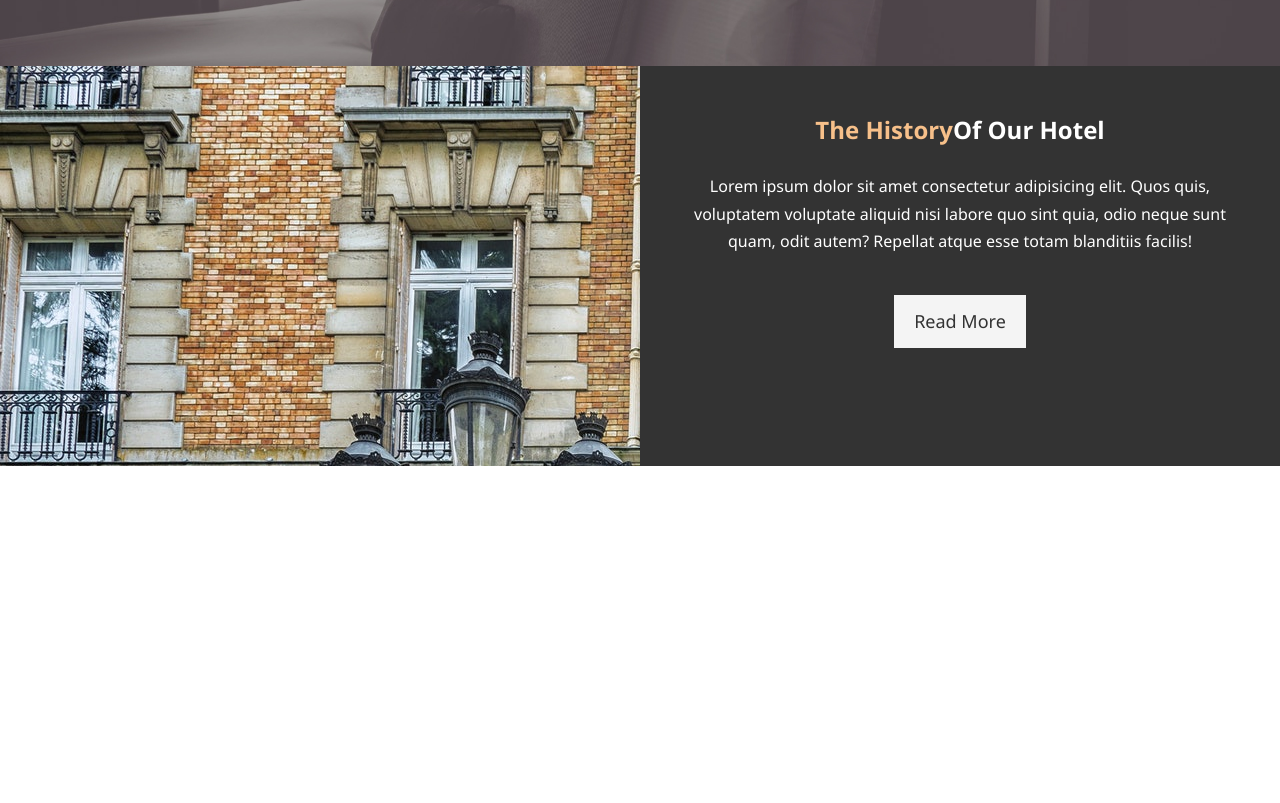
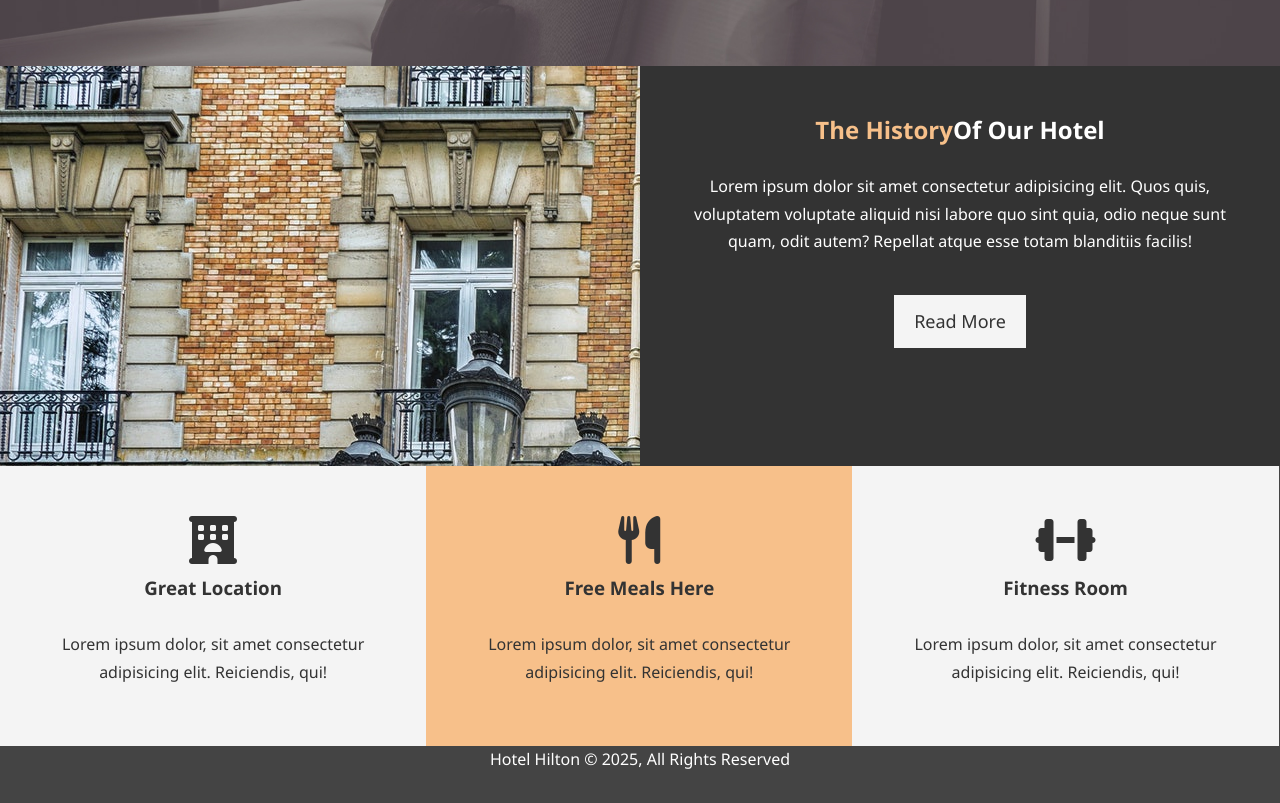
Before and after one commit to devnepal7gh/HotelWebsite, a plain HTML site: page index.html in a window 1280 px wide. Shown: the part 601-1404 px from the top of the page. Before the commit the page ends 1067 px from the top, so only its background shows below. Drawn offline with Linux system fonts and the light colour scheme.

Commit message:
Complete Home Page

```diff
--- a/css/style.css
+++ b/css/style.css
@@ -52,10 +52,13 @@
 }
 .bg-primary
 {
-  background: #333;
-  color: #f7c08a;
+  color: #333;
+  background: #f7c08a;
 }
-
+.clr
+{
+  clear: both;
+}
 
 
 /* Main styling */
@@ -159,3 +162,23 @@ p{
 {
   padding-bottom: 30px;
 }
+/* Features */
+.box
+{
+  float:left;
+  width: 33.3%;
+  padding: 50px;
+  text-align: center;
+}
+.box i
+{
+  margin-bottom: 10px;
+}
+/* main footer */
+#main-footer
+{
+  text-align: center;
+  background: #444;
+  color: white;
+  padding: 20px;
+}
--- a/index.html
+++ b/index.html
@@ -5,6 +5,7 @@
   <meta name="viewport" content="width=device-width, initial-scale=1.0">
   <link rel="stylesheet" href="css/style.css">
   <title>Hotel BT | Welcome</title>
+  <script src="https://kit.fontawesome.com/f65b61754f.js" crossorigin="anonymous"></script>
 </head>
 <body>
   <header>
@@ -39,5 +40,28 @@
     <a href="about.html" class="btn btn-light">Read More</a>
     </div>
   </section>
+  <section id="features">
+    <div class="box bg-light">
+      <i class="fa-solid fa-hotel fa-3x"></i>
+      <h3>Great Location</h3>
+      <p>Lorem ipsum dolor, sit amet consectetur adipisicing elit. Reiciendis, qui!</p>
+    </div>
+    <div class="box bg-primary">
+      <i class="fa-solid fa-utensils fa-3x"></i>
+      <h3>Free Meals Here</h3>
+      <p>Lorem ipsum dolor, sit amet consectetur adipisicing elit. Reiciendis, qui!</p>
+    </div>
+    <div class="box bg-light">
+      <i class="fa-solid fa-dumbbell fa-3x"></i>
+      <h3>Fitness Room</h3>
+      <p>Lorem ipsum dolor, sit amet consectetur adipisicing elit. Reiciendis, qui!</p>
+    </div>
+  </section>
+  <div id="clr"></div>
+<footer id="main-footer">
+<p>
+  Hotel Hilton &copy; 2025, All Rights Reserved
+</p>
+</footer>
 </body>
 </html>
```
